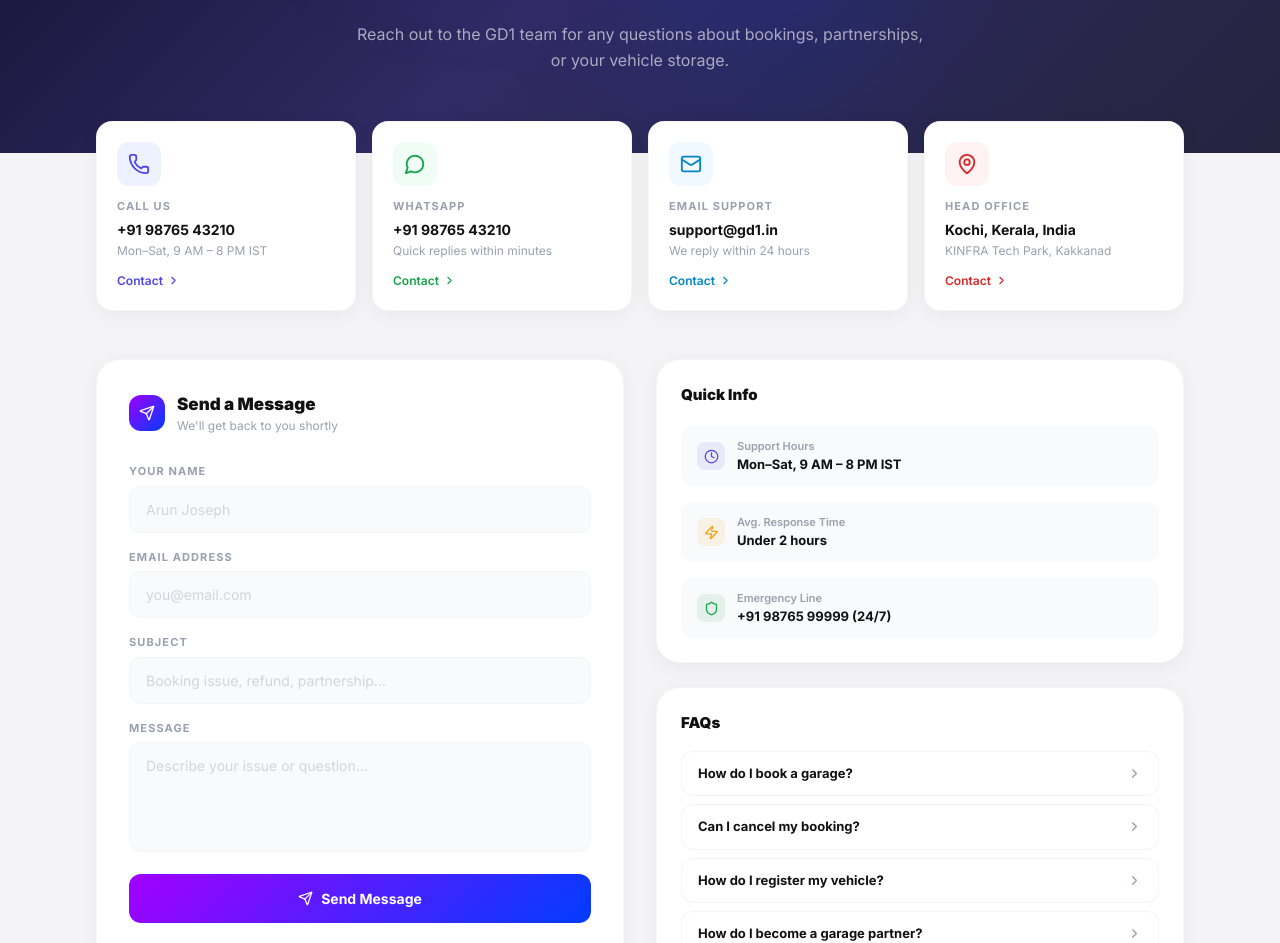
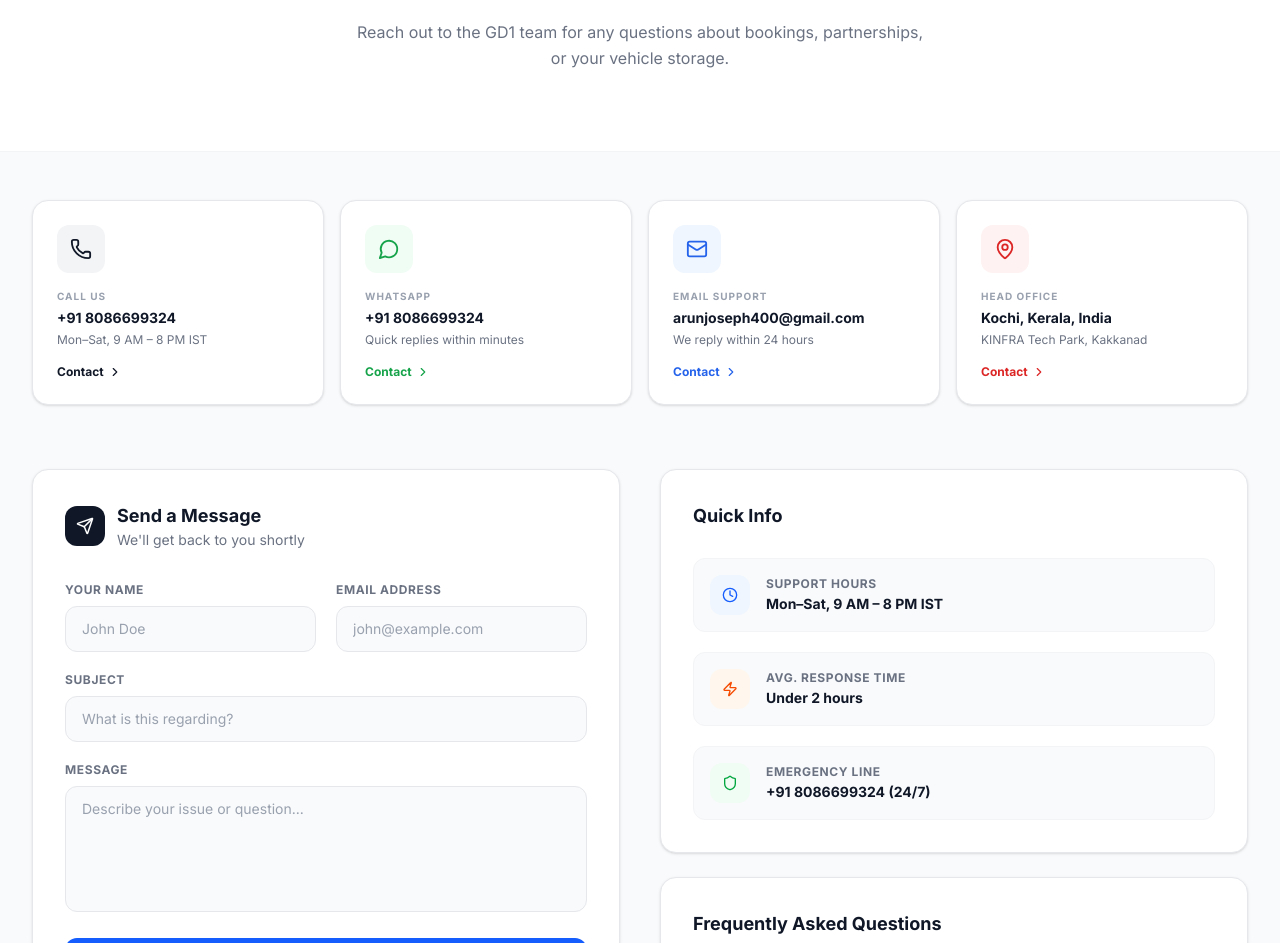
Before and after one commit to arunjosf/GD1-Frontend-, a React (Vite) app in the folder app/: page /contact in a window 1280 px wide. Shown: the part 349-1292 px from the top of the page. Built offline with nearby package versions, Linux system fonts and the light colour scheme.

Commit message:
feat: use Lara profile image for chatbot floating button

```diff
--- a/app/src/components/ChatBot.jsx
+++ b/app/src/components/ChatBot.jsx
@@ -86,11 +86,7 @@
               <path d="M18 6 6 18M6 6l12 12" />
             </svg>
           ) : (
-            <svg width="24" height="24" viewBox="0 0 24 24" fill="none" stroke="#3d3d3d" strokeWidth="1.5" strokeLinecap="round" strokeLinejoin="round">
-              <path d="m12 3-1.91 5.8a2 2 0 0 1-1.27 1.27L3 12l5.8 1.91a2 2 0 0 1 1.27 1.27L12 21l1.91-5.8a2 2 0 0 1 1.27-1.27L21 12l-5.8-1.91a2 2 0 0 1-1.27-1.27z" />
-              <path d="M5.5 3l.8 2.3a1 1 0 0 0 .6.6L9 6.5l-2.1.7a1 1 0 0 0-.6.6L5.5 10l-.8-2.2a1 1 0 0 0-.6-.6L2 6.5l2.1-.7a1 1 0 0 0 .6-.6z" />
-              <path d="M18.5 14l.8 2.3a1 1 0 0 0 .6.6l2.1.7-2.1.7a1 1 0 0 0-.6.6l-.8 2.2-.8-2.2a1 1 0 0 0-.6-.6l-2.1-.7 2.1-.7a1 1 0 0 0 .6-.6z" />
-            </svg>
+            <img src="/lara.png" alt="Lara" className="w-[32px] h-[32px] object-cover rounded-full" />
           )}
           {!open && (
             <span className="absolute -top-[2px] -right-[2px] w-[14px] h-[14px] rounded-full bg-[#ff0a54] border-2 border-white animate-pulse" />
--- a/app/src/pages/ContactPage.jsx
+++ b/app/src/pages/ContactPage.jsx
@@ -11,29 +11,29 @@
   {
     icon: <Phone size={22} />,
     label: 'Call Us',
-    value: '+91 98765 43210',
+    value: '+91 8086699324',
     sub: 'Mon–Sat, 9 AM – 8 PM IST',
-    color: '#4f46e5',
-    bg: '#eef2ff',
-    action: 'tel:+919876543210',
+    color: '#111827',
+    bg: '#f3f4f6',
+    action: 'tel:+918086699324',
   },
   {
     icon: <MessageCircle size={22} />,
     label: 'WhatsApp',
-    value: '+91 98765 43210',
+    value: '+91 8086699324',
     sub: 'Quick replies within minutes',
     color: '#16a34a',
     bg: '#f0fdf4',
-    action: 'https://wa.me/919876543210',
+    action: 'https://wa.me/918086699324',
   },
   {
     icon: <Mail size={22} />,
     label: 'Email Support',
-    value: 'support@gd1.in',
+    value: 'arunjoseph400@gmail.com',
     sub: 'We reply within 24 hours',
-    color: '#0284c7',
-    bg: '#f0f9ff',
-    action: 'mailto:support@gd1.in',
+    color: '#2563eb',
+    bg: '#eff6ff',
+    action: 'mailto:arunjoseph400@gmail.com',
   },
   {
     icon: <MapPin size={22} />,
@@ -61,135 +61,140 @@
 
   const handleSubmit = (e) => {
     e.preventDefault();
-    // Simulate submission
+
+    // Simple mailto trigger for static frontend without backend API
+    const subject = encodeURIComponent(form.subject || 'GD1 Contact Form Inquiry');
+    const body = encodeURIComponent(
+      `Name: ${form.name}\nEmail: ${form.email}\n\nMessage:\n${form.message}`
+    );
+    window.location.href = `mailto:arunjoseph400@gmail.com?subject=${subject}&body=${body}`;
+
     setSent(true);
   };
 
   return (
-    <div className="min-h-screen bg-[#f4f4f6] font-['Inter',sans-serif] flex flex-col">
+    <div className="min-h-screen bg-gray-50 font-['Inter',sans-serif] flex flex-col selection:bg-gray-900 selection:text-white">
       <Navbar />
 
-      {/* Hero */}
-      <section className="relative overflow-hidden pt-36 pb-20 px-6">
-        <div
-          className="absolute inset-0 z-0"
-          style={{ background: 'linear-gradient(135deg, #0f0c29 0%, #302b63 50%, #24243e 100%)' }}
-        />
-        {/* Glow orbs */}
-        <div className="absolute top-10 left-1/4 w-72 h-72 rounded-full opacity-20 blur-3xl"
-          style={{ background: 'radial-gradient(circle, #a200ff, transparent)' }} />
-        <div className="absolute bottom-0 right-1/4 w-96 h-96 rounded-full opacity-15 blur-3xl"
-          style={{ background: 'radial-gradient(circle, #003cff, transparent)' }} />
-
-        <div className="relative z-10 max-w-3xl mx-auto text-center">
-          <div className="inline-flex items-center gap-2 px-4 py-1.5 rounded-full text-[12px] font-semibold mb-6 border"
-            style={{ background: 'rgba(255,255,255,0.07)', borderColor: 'rgba(255,255,255,0.12)', color: 'rgba(255,255,255,0.8)' }}>
+      {/* Hero (Clean Minimal) */}
+      <section className="pt-36 pb-20 px-6 bg-white border-b border-gray-100">
+        <div className="max-w-3xl mx-auto text-center">
+          <div className="inline-flex items-center gap-2 px-4 py-1.5 rounded-full text-xs font-bold mb-6 border border-gray-200 text-gray-600 bg-gray-50">
             <Headphones size={13} /> 24/7 Support Available
           </div>
-          <h1 className="text-4xl md:text-6xl font-black text-white tracking-tight mb-5 leading-tight">
-            We're here to <br />
-            <span style={{ background: 'linear-gradient(90deg, #a78bfa, #60a5fa)', WebkitBackgroundClip: 'text', WebkitTextFillColor: 'transparent' }}>
-              help you.
-            </span>
+          <h1 className="text-4xl md:text-6xl font-black text-gray-900 tracking-tight mb-5 leading-tight">
+            We're here to <br className="hidden md:block" />
+            <span className="text-blue-600">help you.</span>
           </h1>
-          <p className="text-white/60 text-[16px] max-w-xl mx-auto leading-relaxed">
+          <p className="text-gray-500 text-[16px] max-w-xl mx-auto leading-relaxed">
             Reach out to the GD1 team for any questions about bookings, partnerships, or your vehicle storage.
           </p>
         </div>
       </section>
 
-      <main className="flex-1 max-w-6xl mx-auto w-full px-4 sm:px-8 -mt-8 pb-24 relative z-10">
+      <main className="flex-1 max-w-7xl mx-auto w-full px-4 sm:px-6 lg:px-8 py-12">
 
         {/* Support Channel Cards */}
-        <div className="grid grid-cols-1 sm:grid-cols-2 lg:grid-cols-4 gap-4 mb-12">
+        <div className="grid grid-cols-1 sm:grid-cols-2 lg:grid-cols-4 gap-4 mb-16">
           {SUPPORT_CHANNELS.map((ch, i) => (
             <a
               key={i}
               href={ch.action}
               target={ch.action.startsWith('http') ? '_blank' : undefined}
               rel="noreferrer"
-              className="group bg-white rounded-2xl p-5 border border-black/[0.04] shadow-[0_4px_20px_rgba(0,0,0,0.05)] hover:shadow-[0_8px_40px_rgba(0,0,0,0.1)] hover:-translate-y-1 transition-all duration-300 flex flex-col gap-3"
+              className="group bg-white rounded-2xl p-6 border border-gray-200 shadow-sm hover:shadow-md hover:border-gray-300 transition-all duration-300 flex flex-col gap-4"
             >
-              <div className="w-11 h-11 rounded-xl flex items-center justify-center"
+              <div className="w-12 h-12 rounded-xl flex items-center justify-center"
                 style={{ background: ch.bg, color: ch.color }}>
                 {ch.icon}
               </div>
               <div>
-                <p className="text-[11px] font-bold uppercase tracking-widest text-gray-400 mb-1">{ch.label}</p>
-                <p className="text-[14px] font-bold text-[#111]">{ch.value}</p>
-                <p className="text-[12px] text-gray-400 mt-0.5">{ch.sub}</p>
+                <p className="text-[10px] font-bold uppercase tracking-widest text-gray-400 mb-1">{ch.label}</p>
+                <p className="text-sm font-bold text-gray-900">{ch.value}</p>
+                <p className="text-xs text-gray-500 mt-1">{ch.sub}</p>
               </div>
-              <div className="flex items-center gap-1 text-[12px] font-semibold mt-auto"
+              <div className="flex items-center gap-1 text-xs font-bold mt-auto"
                 style={{ color: ch.color }}>
-                Contact <ChevronRight size={13} className="group-hover:translate-x-1 transition-transform" />
+                Contact <ChevronRight size={14} className="group-hover:translate-x-1 transition-transform" />
               </div>
             </a>
           ))}
         </div>
 
-        <div className="grid grid-cols-1 lg:grid-cols-2 gap-8">
+        <div className="grid grid-cols-1 lg:grid-cols-2 gap-10">
 
           {/* Contact Form */}
-          <div className="bg-white rounded-3xl border border-black/[0.04] shadow-[0_4px_20px_rgba(0,0,0,0.05)] p-8">
-            <div className="flex items-center gap-3 mb-7">
-              <div className="w-9 h-9 rounded-xl flex items-center justify-center"
-                style={{ background: 'linear-gradient(135deg, #a200ff, #003cff)', color: 'white' }}>
-                <Send size={16} />
+          <div className="bg-white rounded-2xl shadow-sm border border-gray-200 p-8">
+            <div className="flex items-center gap-3 mb-8">
+              <div className="w-10 h-10 rounded-xl flex items-center justify-center bg-gray-900 text-white">
+                <Send size={18} />
               </div>
               <div>
-                <h2 className="text-[17px] font-black text-[#111]">Send a Message</h2>
-                <p className="text-[12px] text-gray-400">We'll get back to you shortly</p>
+                <h2 className="text-lg font-bold text-gray-900">Send a Message</h2>
+                <p className="text-sm text-gray-500">We'll get back to you shortly</p>
               </div>
             </div>
 
             {sent ? (
               <div className="text-center py-16">
-                <div className="w-16 h-16 rounded-full mx-auto mb-4 flex items-center justify-center"
-                  style={{ background: 'linear-gradient(135deg, #a200ff20, #003cff20)' }}>
-                  <Send size={28} className="text-indigo-500" />
+                <div className="w-16 h-16 rounded-full mx-auto mb-4 flex items-center justify-center bg-green-50 border border-green-100">
+                  <Send size={28} className="text-green-600" />
                 </div>
-                <h3 className="text-[18px] font-black text-[#111] mb-2">Message Sent!</h3>
-                <p className="text-gray-400 text-[14px]">We'll reply to <strong>{form.email}</strong> within 24 hours.</p>
-                <button onClick={() => setSent(false)} className="mt-6 text-[13px] font-semibold text-indigo-500 hover:underline">
-                  Send another
+                <h3 className="text-xl font-bold text-gray-900 mb-2">Email Client Opened!</h3>
+                <p className="text-gray-500 text-sm max-w-xs mx-auto">
+                  Your default email app should have opened to send a message to <strong>arunjoseph400@gmail.com</strong>.
+                </p>
+                <button onClick={() => setSent(false)} className="mt-8 text-sm font-bold text-blue-600 hover:underline">
+                  Send another message
                 </button>
               </div>
             ) : (
-              <form onSubmit={handleSubmit} className="space-y-4">
+              <form onSubmit={handleSubmit} className="space-y-5">
+                <div className="grid grid-cols-1 sm:grid-cols-2 gap-5">
                   {[
-                  { label: 'Your Name', key: 'name', type: 'text', placeholder: 'Arun Joseph' },
-                  { label: 'Email Address', key: 'email', type: 'email', placeholder: 'you@email.com' },
-                  { label: 'Subject', key: 'subject', type: 'text', placeholder: 'Booking issue, refund, partnership...' },
+                    { label: 'Your Name', key: 'name', type: 'text', placeholder: 'John Doe' },
+                    { label: 'Email Address', key: 'email', type: 'email', placeholder: 'john@example.com' },
                   ].map(({ label, key, type, placeholder }) => (
                     <div key={key}>
-                    <label className="block text-[11px] font-bold uppercase tracking-widest text-gray-400 mb-1.5">{label}</label>
+                      <label className="block text-xs font-bold uppercase tracking-wider text-gray-500 mb-2">{label}</label>
                       <input
                         type={type}
                         required
                         value={form[key]}
                         onChange={e => setForm(p => ({ ...p, [key]: e.target.value }))}
                         placeholder={placeholder}
-                      className="w-full px-4 py-3 rounded-xl bg-gray-50 border border-gray-100 text-[14px] text-[#111] placeholder-gray-300 focus:outline-none focus:ring-2 focus:ring-indigo-400 focus:border-transparent transition-all"
+                        className="w-full px-4 py-3 rounded-xl bg-gray-50 border border-gray-200 text-sm text-gray-900 placeholder-gray-400 focus:outline-none focus:ring-2 focus:ring-blue-500 focus:border-transparent transition-all"
                       />
                     </div>
                   ))}
+                </div>
                 <div>
-                  <label className="block text-[11px] font-bold uppercase tracking-widest text-gray-400 mb-1.5">Message</label>
+                  <label className="block text-xs font-bold uppercase tracking-wider text-gray-500 mb-2">Subject</label>
+                  <input
+                    type="text"
+                    required
+                    value={form.subject}
+                    onChange={e => setForm(p => ({ ...p, subject: e.target.value }))}
+                    placeholder="What is this regarding?"
+                    className="w-full px-4 py-3 rounded-xl bg-gray-50 border border-gray-200 text-sm text-gray-900 placeholder-gray-400 focus:outline-none focus:ring-2 focus:ring-blue-500 focus:border-transparent transition-all"
+                  />
+                </div>
+                <div>
+                  <label className="block text-xs font-bold uppercase tracking-wider text-gray-500 mb-2">Message</label>
                   <textarea
                     required
-                    rows={4}
+                    rows={5}
                     value={form.message}
                     onChange={e => setForm(p => ({ ...p, message: e.target.value }))}
                     placeholder="Describe your issue or question..."
-                    className="w-full px-4 py-3 rounded-xl bg-gray-50 border border-gray-100 text-[14px] text-[#111] placeholder-gray-300 focus:outline-none focus:ring-2 focus:ring-indigo-400 focus:border-transparent transition-all resize-none"
+                    className="w-full px-4 py-3 rounded-xl bg-gray-50 border border-gray-200 text-sm text-gray-900 placeholder-gray-400 focus:outline-none focus:ring-2 focus:ring-blue-500 focus:border-transparent transition-all resize-none"
                   />
                 </div>
                 <button
                   type="submit"
-                  className="w-full py-3.5 rounded-xl text-[14px] font-bold text-white flex items-center justify-center gap-2 hover:opacity-90 active:scale-[0.98] transition-all"
-                  style={{ background: 'linear-gradient(135deg, #a200ff, #003cff)' }}
+                  className="w-full py-3.5 rounded-xl text-sm font-bold text-white flex items-center justify-center gap-2 hover:opacity-90 active:scale-95 transition-all bg-blue-600 hover:bg-blue-700"
                 >
-                  <Send size={15} /> Send Message
+                  <Send size={16} /> Send via Email
                 </button>
               </form>
             )}
@@ -199,46 +204,45 @@
           <div className="flex flex-col gap-6">
 
             {/* Quick Info */}
-            <div className="bg-white rounded-3xl border border-black/[0.04] shadow-[0_4px_20px_rgba(0,0,0,0.05)] p-6 flex flex-col gap-4">
-              <h2 className="text-[15px] font-black text-[#111] mb-1">Quick Info</h2>
+            <div className="bg-white rounded-2xl shadow-sm border border-gray-200 p-8 flex flex-col gap-5">
+              <h2 className="text-lg font-bold text-gray-900 mb-2">Quick Info</h2>
               {[
-                { icon: <Clock size={15} />, label: 'Support Hours', val: 'Mon–Sat, 9 AM – 8 PM IST', color: '#4f46e5' },
-                { icon: <Zap size={15} />, label: 'Avg. Response Time', val: 'Under 2 hours', color: '#f59e0b' },
-                { icon: <Shield size={15} />, label: 'Emergency Line', val: '+91 98765 99999 (24/7)', color: '#16a34a' },
+                { icon: <Clock size={16} />, label: 'Support Hours', val: 'Mon–Sat, 9 AM – 8 PM IST', color: 'text-blue-600', bg: 'bg-blue-50' },
+                { icon: <Zap size={16} />, label: 'Avg. Response Time', val: 'Under 2 hours', color: 'text-orange-600', bg: 'bg-orange-50' },
+                { icon: <Shield size={16} />, label: 'Emergency Line', val: '+91 8086699324 (24/7)', color: 'text-green-600', bg: 'bg-green-50' },
               ].map((item, i) => (
-                <div key={i} className="flex items-center gap-3 px-4 py-3 rounded-xl bg-gray-50">
-                  <div className="w-7 h-7 rounded-lg flex items-center justify-center shrink-0"
-                    style={{ background: item.color + '18', color: item.color }}>
+                <div key={i} className="flex items-center gap-4 p-4 rounded-xl bg-gray-50 border border-gray-100">
+                  <div className={`w-10 h-10 rounded-xl flex items-center justify-center shrink-0 ${item.bg} ${item.color}`}>
                     {item.icon}
                   </div>
                   <div>
-                    <p className="text-[11px] text-gray-400 font-semibold">{item.label}</p>
-                    <p className="text-[13px] font-bold text-[#111]">{item.val}</p>
+                    <p className="text-xs text-gray-500 font-bold uppercase tracking-wider mb-0.5">{item.label}</p>
+                    <p className="text-sm font-bold text-gray-900">{item.val}</p>
                   </div>
                 </div>
               ))}
             </div>
 
             {/* FAQ */}
-            <div className="bg-white rounded-3xl border border-black/[0.04] shadow-[0_4px_20px_rgba(0,0,0,0.05)] p-6">
-              <h2 className="text-[15px] font-black text-[#111] mb-4">FAQs</h2>
-              <div className="space-y-2">
+            <div className="bg-white rounded-2xl shadow-sm border border-gray-200 p-8">
+              <h2 className="text-lg font-bold text-gray-900 mb-6">Frequently Asked Questions</h2>
+              <div className="space-y-3">
                 {FAQS.map((faq, i) => (
-                  <div key={i} className="border border-gray-100 rounded-xl overflow-hidden">
+                  <div key={i} className="border border-gray-100 rounded-xl overflow-hidden bg-gray-50">
                     <button
                       onClick={() => setOpenFaq(openFaq === i ? null : i)}
-                      className="w-full flex items-center justify-between px-4 py-3 text-left hover:bg-gray-50 transition-colors"
+                      className="w-full flex items-center justify-between px-5 py-4 text-left hover:bg-gray-100 transition-colors"
                     >
-                      <span className="text-[13px] font-bold text-[#111]">{faq.q}</span>
+                      <span className="text-sm font-bold text-gray-900 pr-4">{faq.q}</span>
                       <ChevronRight
-                        size={15}
+                        size={16}
                         className="text-gray-400 shrink-0 transition-transform duration-200"
                         style={{ transform: openFaq === i ? 'rotate(90deg)' : 'rotate(0deg)' }}
                       />
                     </button>
                     {openFaq === i && (
-                      <div className="px-4 pb-4 text-[13px] text-gray-500 leading-relaxed border-t border-gray-50">
-                        <div className="pt-3">{faq.a}</div>
+                      <div className="px-5 pb-5 text-sm text-gray-600 leading-relaxed border-t border-gray-100">
+                        <div className="pt-4">{faq.a}</div>
                       </div>
                     )}
                   </div>
--- a/app/src/pages/auth/LoginPage.jsx
+++ b/app/src/pages/auth/LoginPage.jsx
@@ -473,10 +473,12 @@
               </div>
 
               {errors.password && <p className="text-[11px] text-red-500 mt-1">{errors.password}</p>}
-              <span
-                onClick={handleForgotPassword}
-                className="text-blue-800 hover:text-blue-600 cursor-pointer text-[12px] font-medium ml-51"
-              >Forgot?</span>
+              <div className="flex justify-end mt-1.5">
+                <span
+                  onClick={handleForgotPassword}
+                  className="text-blue-800 hover:text-blue-600 cursor-pointer text-[12px] font-medium"
+                >Forgot?</span>
+              </div>
             </div>
 
               {errors.form && (
```
Also changed, not shown: app/src/pages/ProfilePage.jsx (+88 -84 lines). Lines whose indentation alone changed are shown as unchanged.
